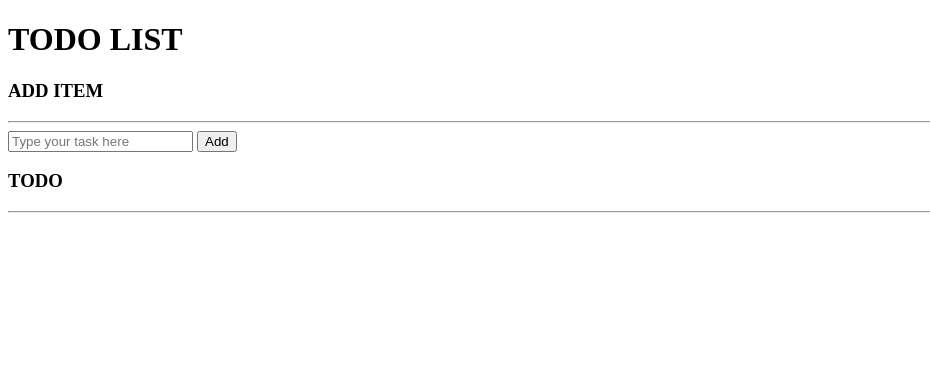
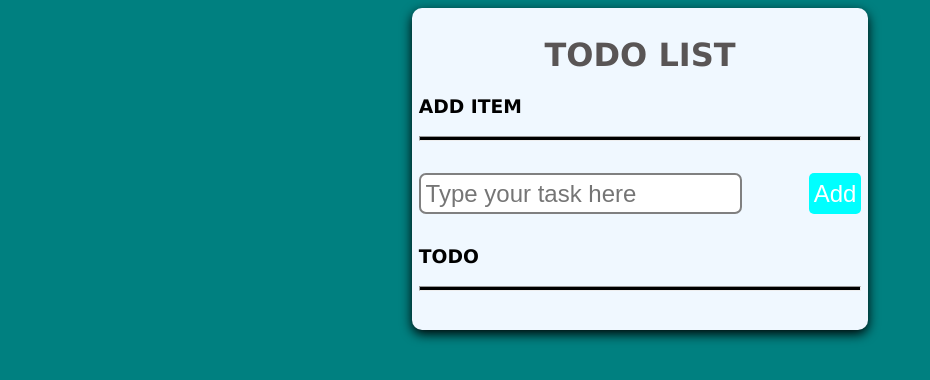
Before and after one commit to Smartbabbe/JS-DOM-To-do-list, a plain HTML site: page index.html in a window 1280 px wide. Shown: the whole page, without its empty margins (0-930 px from the left). Drawn offline with Linux system fonts and the light colour scheme.

Commit message:
updated changes

```diff
--- a/index.html
+++ b/index.html
@@ -8,14 +8,14 @@
     <title>To-do-list</title>
 </head>
 <body>
-    <div>
+    <div class="parentdiv">
         <div>
             <h1>TODO LIST</h1>
         </div>
         <div>
             <h3>ADD ITEM</h3>
             <hr>
-            <div>
+            <div class="text">
                 <input type="text" placeholder="Type your task here">
                 <label for="task"></label>
                 <button>Add</button>
--- a/styles.css
+++ b/styles.css
@@ -0,0 +1,55 @@
+body {
+    font-family: Verdana, Geneva, Tahoma, sans-serif;
+    background-color: teal;
+    display: flex;
+    justify-content: center;
+    height: max-content;
+}
+
+.parentdiv {
+    /* height: 100vh; */
+    background-color: aliceblue;
+    padding: 7px;
+    box-shadow: 0 4px 12px;
+    border-radius: 10px;
+    width: 35%;
+}
+
+div h1 {
+    text-align: center;
+    color: rgb(89, 85, 85);
+}
+
+.text {
+    display: flex;
+    height: min-content;
+    justify-content: space-between;
+}
+
+.text input {
+    font-size: 1.5rem;
+    height: min-content;
+    border-radius: 7px;
+    border: 2px solid grey;
+    padding: 0.3rem;
+    color: grey;
+}
+
+.text button {
+    font-size: 1.5rem;
+    color: white;
+    background-color: aqua;
+    border: 0;
+    border-radius: 5px;
+    padding: 0.3rem;
+}
+
+hr {
+    margin-bottom: 2rem;
+    height: 0.2rem;
+    background-color: black;
+}
+
+.addedtasks {
+    margin-top: 2rem;
+}
```
